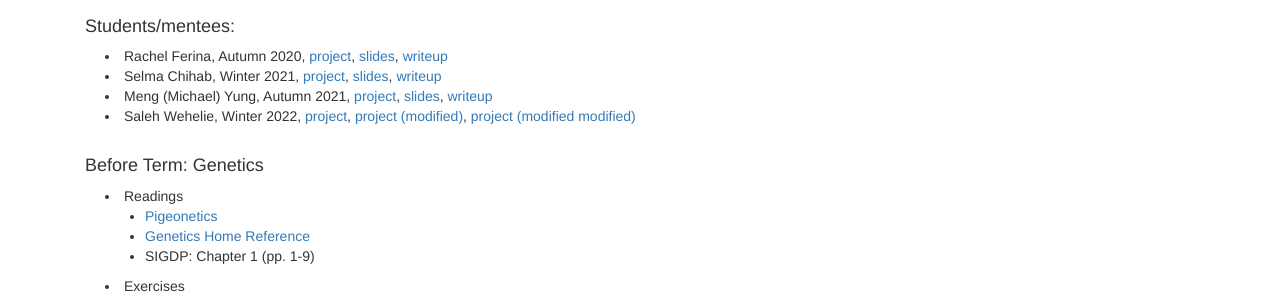
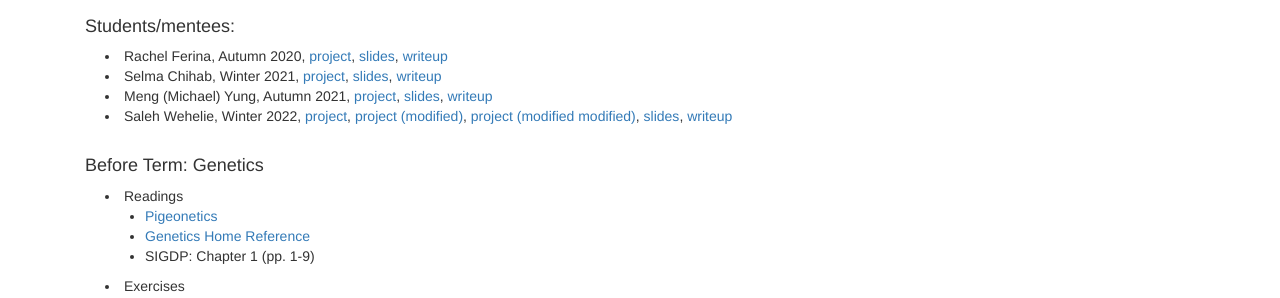
Before and after one commit to sdtemple/sdtemple.github.io, a Jekyll site: the page built from statgen1.html, in a window 1280 px wide and 900 px high. Shown: the part 413-711 px from the top of the window. Built offline with Jekyll 4.4.1, drawn with Linux system fonts in a browser that asks for light colours; nearby versions of some CDN libraries; library files that are not in the unit come from our copies.

Commit message:
Update statgen1.html

```diff
--- a/statgen1.html
+++ b/statgen1.html
@@ -25,7 +25,7 @@
 <li style="padding:0px;margin:0px 20px 0px;"> Rachel Ferina, Autumn 2020, <a href = "files/rachel-project.pdf">project</a>, <a href = "files/rachel-slides.pdf">slides</a>, <a href = "files/rachel-writeup.pdf">writeup</a> </li>
 <li style="padding:0px;margin:0px 20px 0px;"> Selma Chihab, Winter 2021, <a href = "files/selma-project.pdf">project</a>, <a href = "files/selma_slides.pdf">slides</a>, <a href = "files/selma-writeup.pdf">writeup</a> </li>
 <li style="padding:0px;margin:0px 20px 0px;"> Meng (Michael) Yung, Autumn 2021, <a href = "files/michael-project.pdf">project</a>, <a href = "files/michael-slides.pdf">slides</a>, <a href = "files/michael-writeup.pdf">writeup</a> </li>
-<li style="padding:0px;margin:0px 20px 0px;"> Saleh Wehelie, Winter 2022, <a href = "files/stat499_project_wehelie.pdf">project</a>, <a href = "files/stat499_project_wehelie__Copy_.pdf">project (modified)</a>, <a href = "files/stat499_project_wehelie__Copy___Copy_.pdf">project (modified modified)</a> </li>
+<li style="padding:0px;margin:0px 20px 0px;"> Saleh Wehelie, Winter 2022, <a href = "files/stat499_project_wehelie.pdf">project</a>, <a href = "files/stat499_project_wehelie__Copy_.pdf">project (modified)</a>, <a href = "files/stat499_project_wehelie__Copy___Copy_.pdf">project (modified modified)</a>, <a href = "files/saleh-slides.pdf">slides</a>, <a href = "files/saleh-writeup.pdf">writeup</a> </li>
 <br/>
 </p>
 
```
